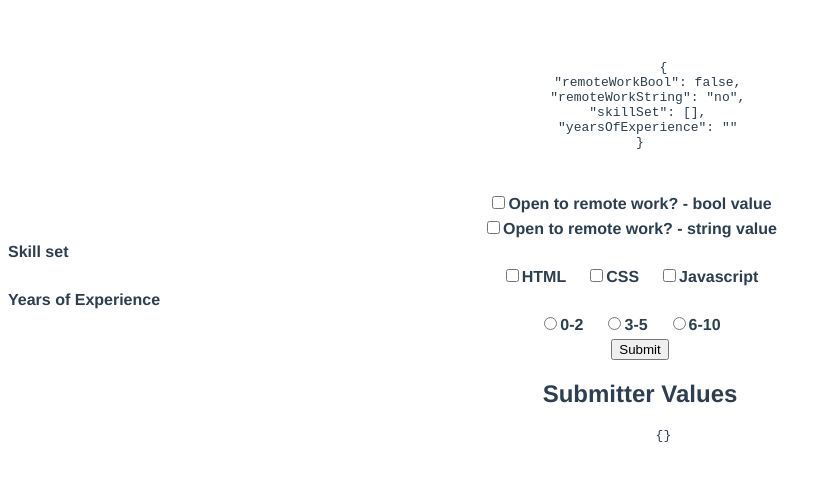
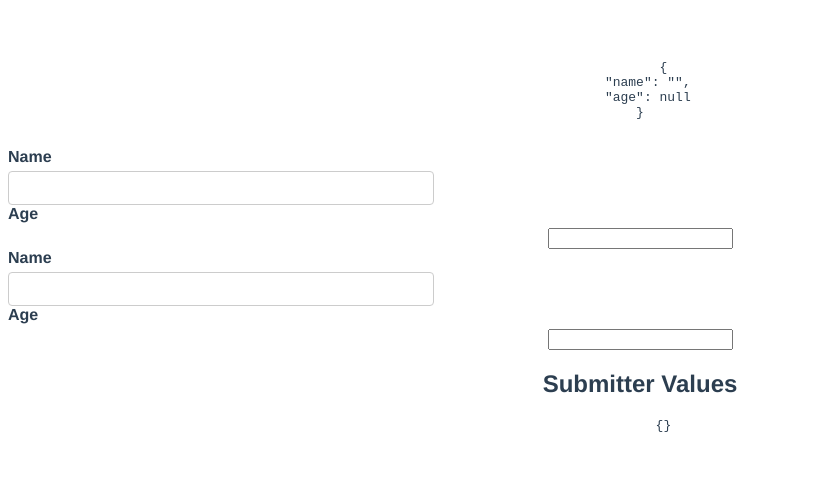
Before and after one commit to roman-ojha/vue, a Vue app in the folder Class/: page / in a window 1280 px wide. Shown: the top 480 px of the page, without its empty margins (0-832 px from the left). Built offline with nearby package versions, Linux system fonts and the light colour scheme.

Commit message:
docs(tutorial): modifiers

```diff
--- a/Class/src/App.vue
+++ b/Class/src/App.vue
@@ -3,7 +3,7 @@
 </template>
 
 <script>
-import Application from "./Topic_Wise/20_Form_Handling_02/App.vue";
+import Application from "./Topic_Wise/21_Modifiers/App.vue";
 
 export default {
   name: "App",
--- /dev/null
+++ b/Class/src/Topic_Wise/21_Modifiers/App.vue
@@ -0,0 +1,105 @@
+<template>
+  <div>
+    <pre>
+      {{ JSON.stringify(formValues, null, 2) }}
+    </pre>
+  </div>
+  <!-- Prevent Modifier -->
+  <!-- Prevent Modifier work same like 'event.preventDefault()' for preventing default behavior of form -->
+  <form @submit.prevent="submitForm">
+    <!-- Trim modifier -->
+    <div>
+      <label for="name">Name</label>
+      <input type="text" id="name" v-model.trim="formValues.name" />
+      <!-- Trim modifier will help to trim white space from the string -->
+    </div>
+
+    <!-- Number Modifier -->
+    <div>
+      <label for="age">Age</label>
+      <input type="number" id="age" v-model.number="formValues.age" />
+      <!-- number modifier will help to store value in term of number because javascript store form value as string but using number modifier we can solve that issue -->
+    </div>
+
+    <!-- Lazy Modifier -->
+    <!-- So every time we type some value in input field it get updated on data property, this is good when we have to display these value live but most of the time you only have to bind the data when change event occurs in that case we can use of lazy modifier -->
+    <div>
+      <label for="name">Name</label>
+      <input type="text" id="name" v-model.trim.lazy="formValues.name" />
+    </div>
+
+    <!-- Key Modifier -->
+    <!-- If you want a method that should called whenever some particular key get pressed -->
+    <div>
+      <label for="age">Age</label>
+      <!-- so in here we want to submit the form when we press enter on age input field -->
+      <input
+        @keyup.enter="submitForm"
+        type="number"
+        id="age"
+        v-model.number="formValues.age"
+      />
+    </div>
+  </form>
+
+  <h2>Submitter Values</h2>
+  <div>
+    <pre>
+      {{ JSON.stringify(submittedValue, null, 2) }}
+    </pre>
+  </div>
+</template>
+<script>
+export default {
+  name: "App",
+  data() {
+    return {
+      formValues: {
+        name: "",
+        age: null,
+      },
+      submittedValue: {},
+    };
+  },
+  methods: {
+    submitForm() {
+      this.submittedValue = this.formValues;
+    },
+  },
+};
+</script>
+
+<style>
+#app {
+  font-family: Avenir, Helvetica, Arial, sans-serif;
+  -webkit-font-smoothing: antialiased;
+  -moz-osx-font-smoothing: grayscale;
+  /* text-align: center; */
+  color: #2c3e50;
+  margin-top: 60px;
+}
+label {
+  font-weight: bold;
+  display: flex;
+  margin-bottom: 5px;
+}
+input + label {
+  font-weight: bold;
+  display: inline-flex;
+  margin-right: 20px;
+}
+input[type="text"],
+textarea,
+select {
+  display: block;
+  width: 400px;
+  padding: 6px 12px;
+  font-size: 14px;
+  line-height: 1.42857143;
+  color: #555;
+  background-color: #fff;
+  background-image: none;
+  border: 1px solid #ccc;
+  border-radius: 4px;
+}
+</style>
```
Also changed, not shown: Class/src/Topic_Wise/21_Modifiers/21_Modifiers.txt (added).
